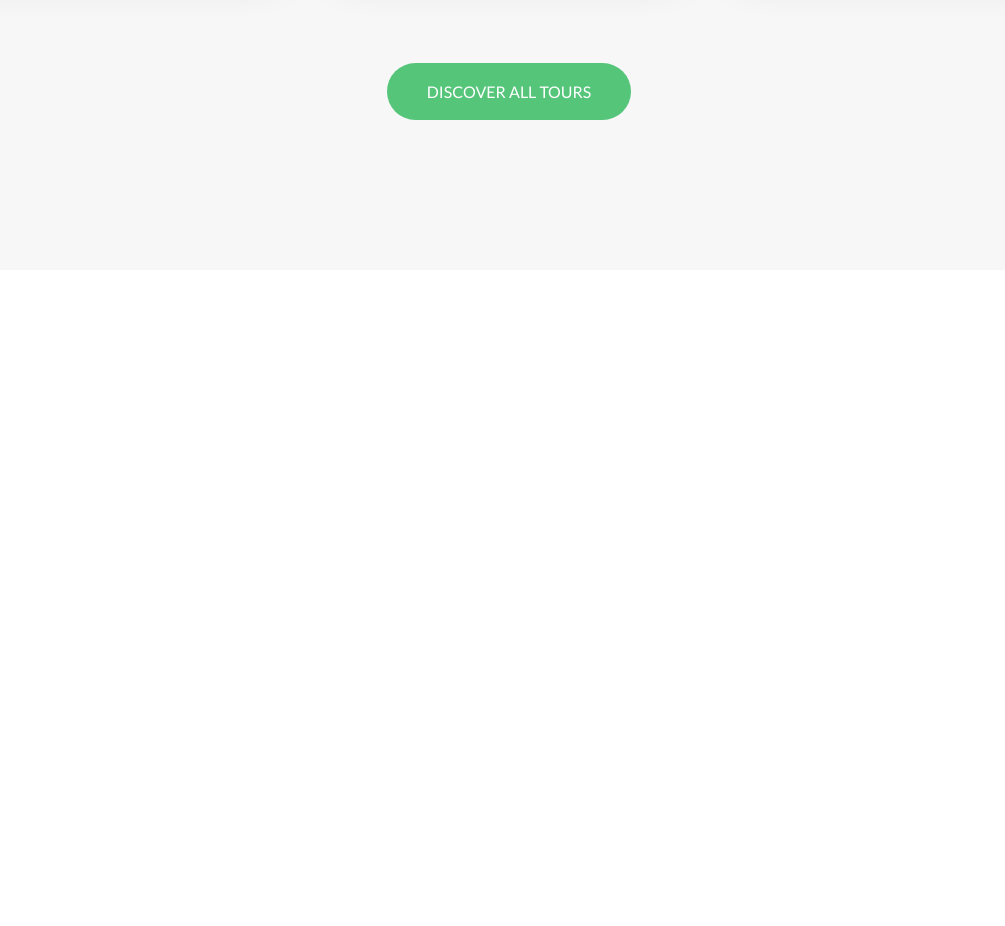
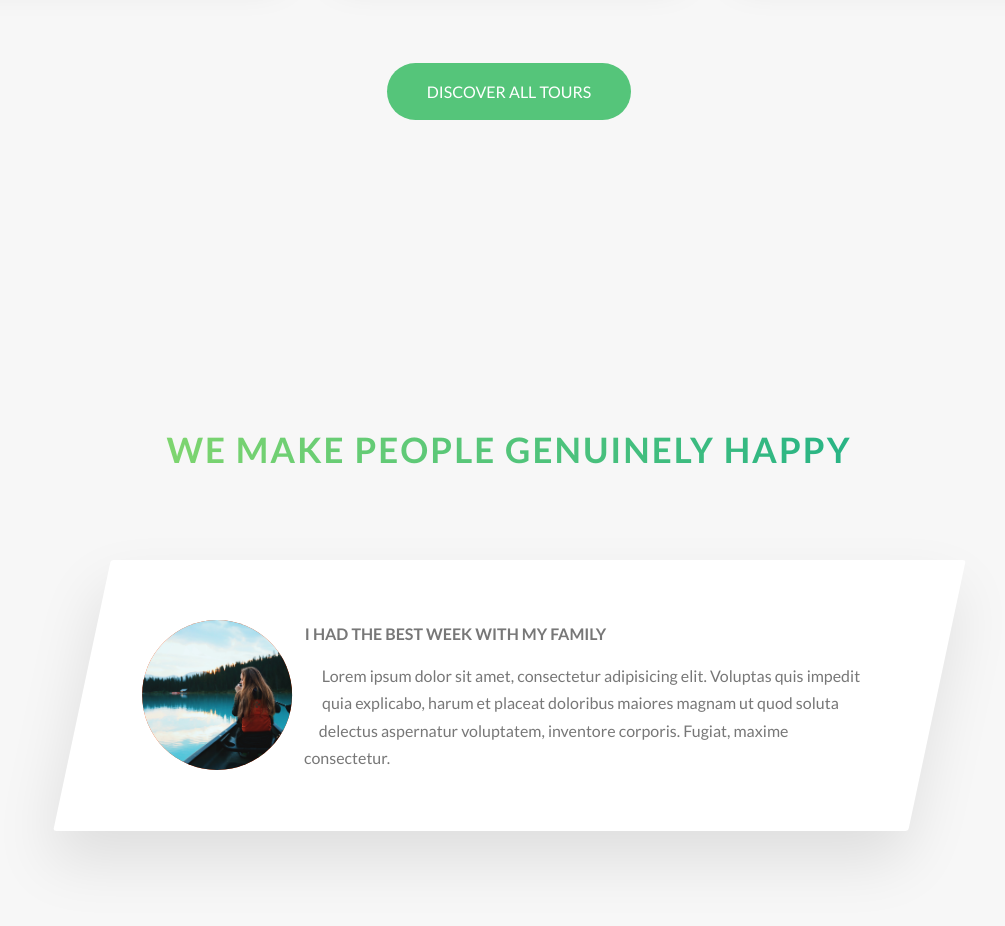
Before and after one commit to SeanZom/Natours, a website: page index.html in a window 1280 px wide. Shown: the part 3001-3927 px from the top of the page, without its empty margins (131-1136 px from the left). Before the commit the page ends 3301 px from the top, so only its background shows below. Drawn offline with Linux system fonts and the light colour scheme.

Commit message:
Updated UI

```diff
--- a/index.html
+++ b/index.html
@@ -243,6 +243,33 @@
           <a href="#" class="btn btn--green">Discover all tours</a>
         </div>
       </section>
+
+      <section class="section-stories">
+        <div class="u-center-text u-margin-bottom-big">
+          <h2 class="heading-secondary">
+            We make people genuinely happy
+          </h2>
+        </div>
+
+        <div class="row">
+          <div class="story">
+            <figure class="story__shape">
+              <img src="img/nat-8.jpg" alt="Person on a tour" class="story__img"/>
+            </figure>
+            <div class="story__text">
+              <h3 class="heading-tertiary u-margin-bottom-small">
+                I had the best week with my family
+              </h3>
+              <p>
+                Lorem ipsum dolor sit amet, consectetur adipisicing elit.
+                Voluptas quis impedit quia explicabo, harum et placeat doloribus
+                maiores magnam ut quod soluta delectus aspernatur voluptatem,
+                inventore corporis. Fugiat, maxime consectetur.
+              </p>
+            </div>
+          </div>
+        </div>
+      </section>
     </main>
   </body>
 </html>
--- a/package.json
+++ b/package.json
@@ -16,7 +16,7 @@
   "bugs": {
     "url": "https://github.com/SeanZom/Natours/issues"
   },
-  "homepage": "https://github.com/SeanZom/Natours#readme",
+  "homepage": "https://seanzom.github.io/Natours",
   "devDependencies": {
     "node-sass": "^4.12.0"
   },
--- /dev/null
+++ b/sass/components/_story.scss
@@ -0,0 +1,32 @@
+.story {
+  width: 75%;
+  margin: 0 auto;
+  box-shadow: 0 3rem 6rem rgba($color-black, 0.1);
+  background-color: $color-white;
+  border-radius: 3px;
+  padding: 6rem;
+  padding-left: 9rem;
+  font-size: $default-font-size;
+  transform: skewX(-12deg);
+
+
+  &__shape {
+    width: 15rem;
+    height: 15rem;
+    background-color: orangered;
+    float: left;
+    -webkit-shape-outside: circle(50% at 50% 50%);
+    shape-outside: circle(50% at 50% 50%);
+    -webkit-clip-path: circle(50% at 50% 50%);
+    clip-path: circle(50% at 50% 50%);
+    transform: translateX(-3rem) skewX(12deg);
+  }
+
+  &__img {
+    height: 100%;
+  }
+
+  &__text {
+    transform: skewX(12deg);
+  }
+}
--- a/sass/main.scss
+++ b/sass/main.scss
@@ -9,6 +9,7 @@
 
 @import "./components/button";
 @import "./components/card";
+@import "./components/story";
 @import "./components/composition";
 @import "./components/feature-box";
 
--- a/sass/pages/_home.scss
+++ b/sass/pages/_home.scss
@@ -26,3 +26,8 @@
   padding: 25rem 0 15rem 0;
   margin-top: -10rem;
 }
+
+.section-stories {
+  padding: 15rem 0;
+  background-color: $color-grey-light-1;
+}
```
Also changed, not shown: css/style.css.
